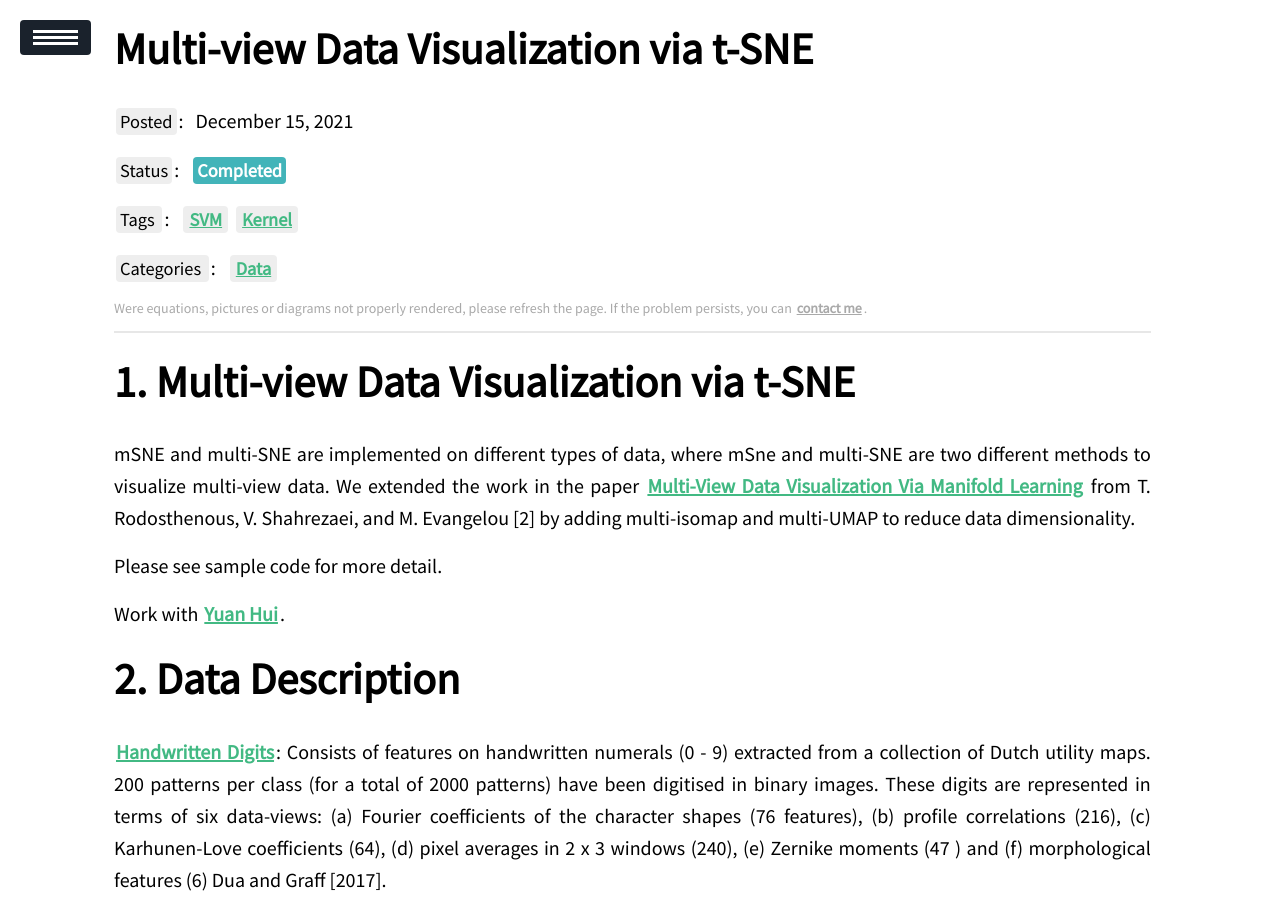
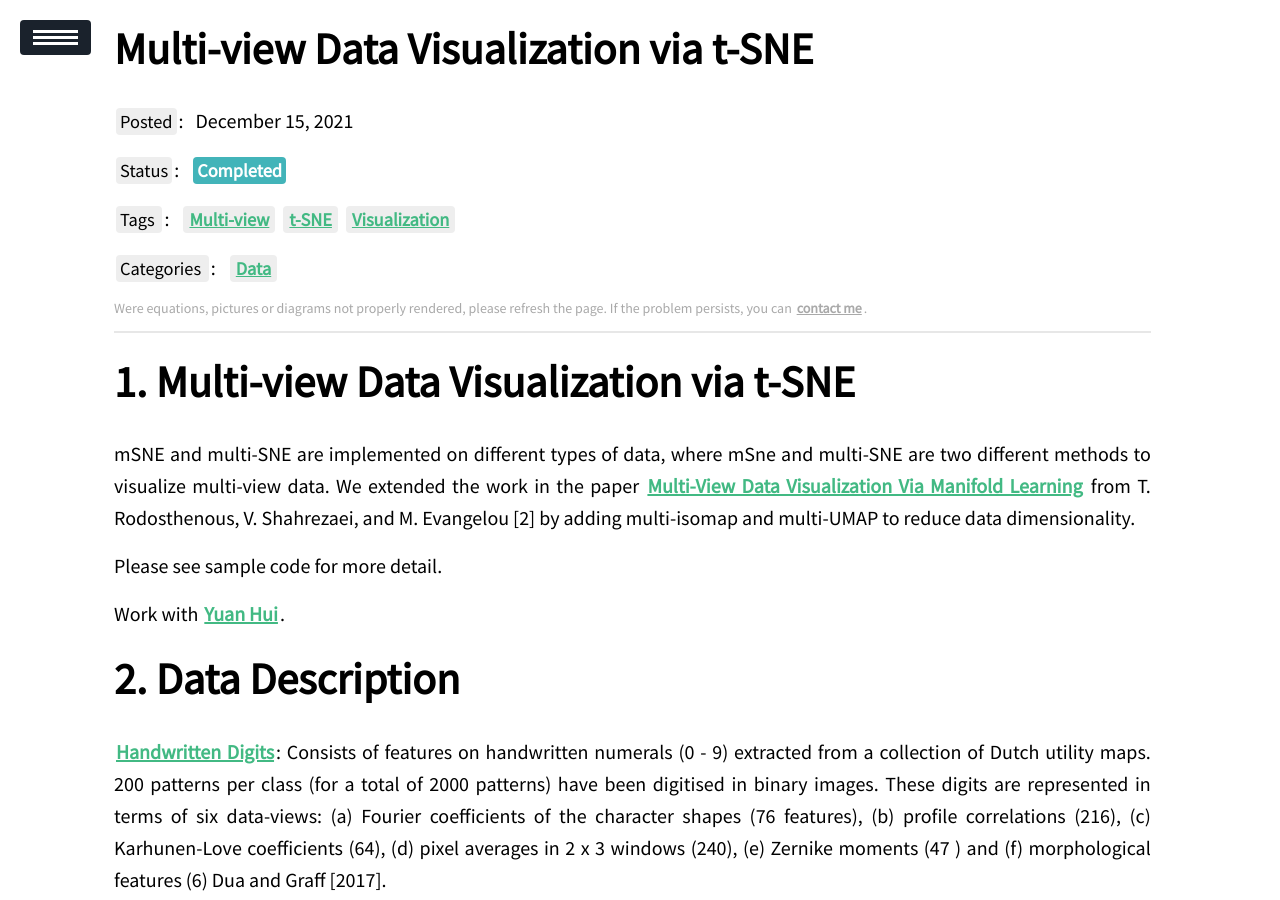
Before and after one commit to jyang-zhou/jyang-zhou.github.io, a Jekyll site: the page built from _posts/2021-12-15-tSNE.md, in a window 1280 px wide and 900 px high. Built offline with Jekyll 4.4.1, drawn with Linux system fonts in a browser that asks for light colours; our own code applies the rules of GitHub Pages for plain Markdown files; a script that is not in the unit is left out.

Commit message:
Update 2021-12-15-tSNE.md

```diff
--- a/_posts/2021-12-15-tSNE.md
+++ b/_posts/2021-12-15-tSNE.md
@@ -4,7 +4,7 @@ commentable: flase
 Edit: 2021-12-15
 mathjax: true
 mermaid: true
-tags: SVM Kernel
+tags: Multi-view t-SNE Visualization
 categories: Data
 description: mSNE and multi-SNE are implemented on different types of Multi-view data for visualization.
 ---
```
